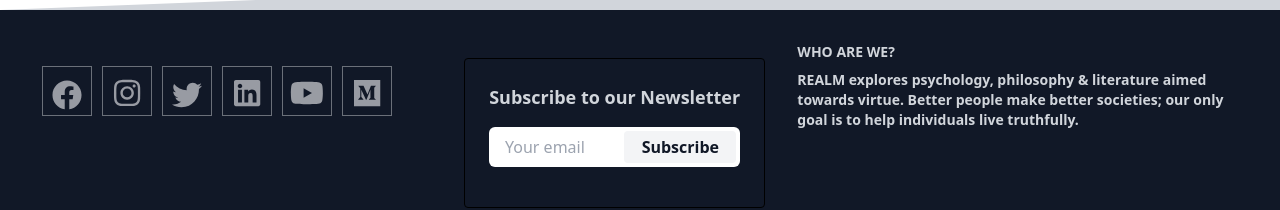
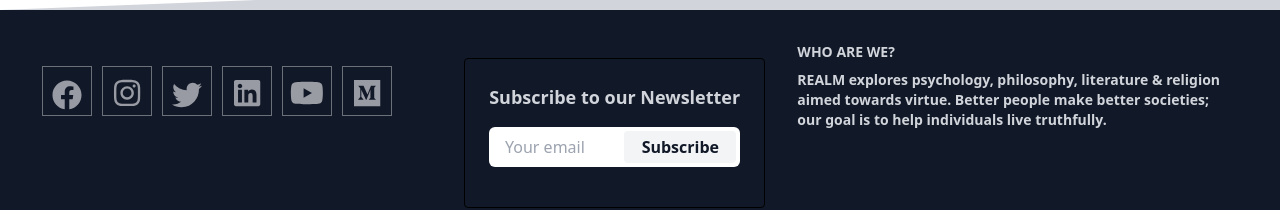
Before and after one commit to TRahulSam1997/realm-frontend-v2, a Next.js app: page /membership in a window 1280 px wide. Shown: the part 986-1196 px from the top of the page. Built offline with nearby package versions, Linux system fonts and the light colour scheme; no server answers.

Commit message:
footer update

```diff
--- a/src/components/layout/footer/index.js
+++ b/src/components/layout/footer/index.js
@@ -70,7 +70,7 @@ const Footer = () => {
               <div className="w-full lg:w-7/12 px-4">
                 <span className="text-white font-semibold block pb-2 text-sm">
                   <h2 className="block uppercase text-sm text-gray-300 font-semibold mb-2">Who are we?</h2>
-                  <p className="text-gray-300" >REALM explores psychology, philosophy & literature aimed towards virtue. Better people make better societies; our only goal is to help individuals live truthfully.</p>
+                  <p className="text-gray-300" >REALM explores psychology, philosophy, literature & religion aimed towards virtue. Better people make better societies; our goal is to help individuals live truthfully.</p>
                 </span>
               </div>
             </div>
```
